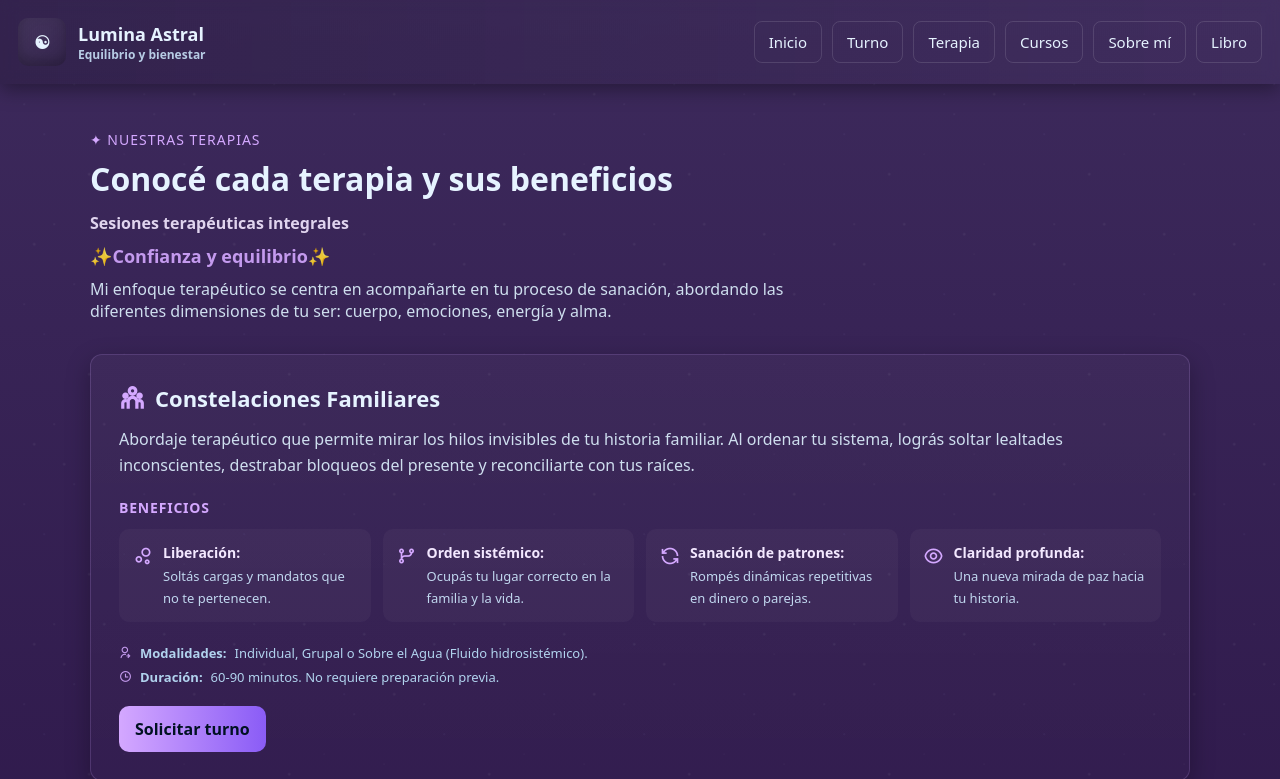
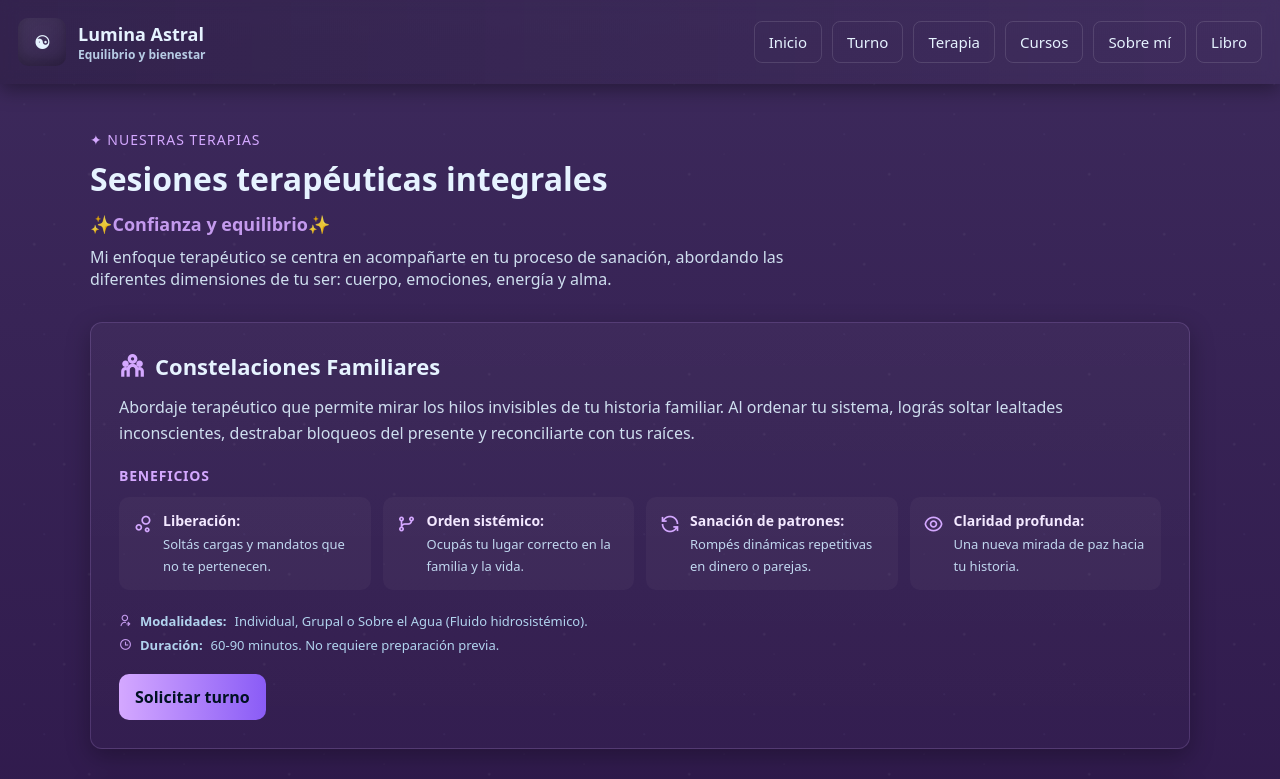
Before and after one commit to BemoSolF/bemosolf.github.io, a plain HTML site: page terapias.html in a window 1280 px wide. Shown: the top 779 px of the page. Drawn offline with nearby package versions, Linux system fonts and the light colour scheme.

Commit message:
Reemplazar titulo de Terapias por Sesiones terapeuticas integrales

```diff
--- a/terapias.html
+++ b/terapias.html
@@ -274,8 +274,7 @@
   <main class="container">
     <section class="page-intro">
       <div class="eyebrow">✦ Nuestras Terapias</div>
-      <h1>Conocé cada terapia y sus beneficios</h1>
-      <p class="subtitulo-integral">Sesiones terapéuticas integrales</p>
+      <h1>Sesiones terapéuticas integrales</h1>
       <p class="tagline-confianza">✨️Confianza y equilibrio✨️</p>
       <p>Mi enfoque terapéutico se centra en acompañarte en tu proceso de sanación, abordando las diferentes dimensiones de tu ser: cuerpo, emociones, energía y alma.</p>
     </section>
```
